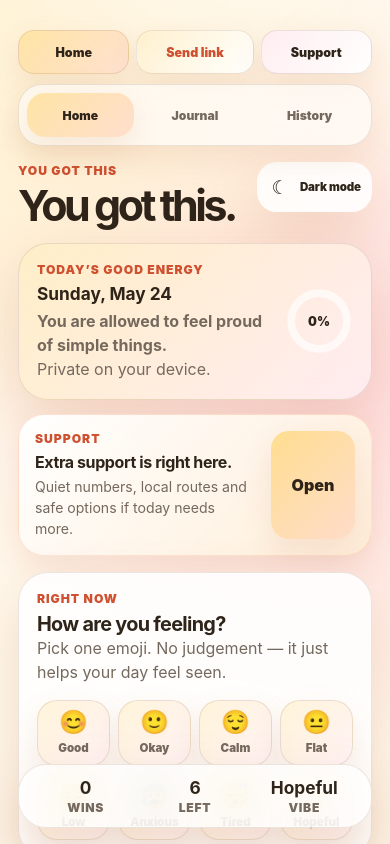
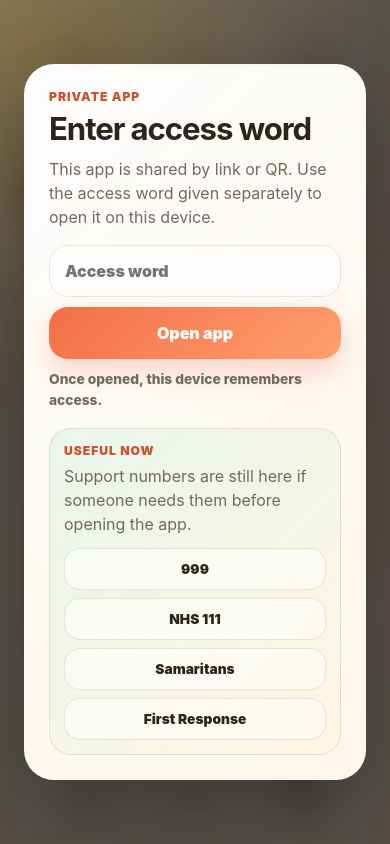
Before and after one commit to craigandersonsmaf-prog/you-got-this, a plain HTML site: page index.html in a window 390 px wide. Shown: the top 844 px of the page. Drawn offline with Linux system fonts and the light colour scheme.

Commit message:
Add files via upload

```diff
--- a/app.js
+++ b/app.js
@@ -82,6 +82,10 @@ const els = {
   openTabButtons: document.querySelectorAll("[data-open-tab]"),
   topActionButtons: document.querySelectorAll(".top-action-button[data-open-tab]"),
   shareButton: document.querySelector("#shareButton"),
+  appAccessGate: document.querySelector("#appAccessGate"),
+  accessPassword: document.querySelector("#accessPassword"),
+  accessButton: document.querySelector("#accessButton"),
+  accessStatus: document.querySelector("#accessStatus"),
   privacyLock: document.querySelector("#privacyLock"),
   pinInput: document.querySelector("#pinInput"),
   unlockButton: document.querySelector("#unlockButton"),
@@ -96,6 +100,11 @@ const els = {
 const themeKey = "grounded-glow:theme";
 const keyPrefix = "grounded-glow:";
 const pinKey = "you-got-this:pin-lock";
+const appAccessKey = "you-got-this:access-granted:v1";
+
+// Change this word in GitHub when you want to change the shared access word.
+// Leave it blank ("") only if you want the app to open without an access word.
+const appAccessPassword = "yougotthis";
 let toastTimer;
 let selectedJournalDate = getLocalDateKey();
 let state = loadDayState(getLocalDateKey());
@@ -522,6 +531,62 @@ function getPinRecord() {
   }
 }
 
+function appAccessRequired() {
+  return appAccessPassword.trim().length > 0;
+}
+
+function hasAppAccess() {
+  return !appAccessRequired() || localStorage.getItem(appAccessKey) === "yes";
+}
+
+function showAppAccessGate() {
+  if (!els.appAccessGate) return;
+  els.appAccessGate.classList.remove("hidden");
+  document.body.classList.add("app-locked");
+  setTimeout(() => els.accessPassword?.focus(), 80);
+}
+
+function hideAppAccessGate() {
+  if (!els.appAccessGate) return;
+  els.appAccessGate.classList.add("hidden");
+  document.body.classList.remove("app-locked");
+  if (els.accessPassword) els.accessPassword.value = "";
+}
+
+function unlockAppAccess() {
+  if (!appAccessRequired()) {
+    hideAppAccessGate();
+    return true;
+  }
+
+  const entered = els.accessPassword.value.trim();
+
+  if (entered === appAccessPassword.trim()) {
+    localStorage.setItem(appAccessKey, "yes");
+    hideAppAccessGate();
+    if (getPinRecord()) {
+      showPrivacyLock();
+    } else {
+      showToast("App opened. You got this.");
+    }
+    return true;
+  }
+
+  els.accessStatus.textContent = "That access word did not match. Check it and try again.";
+  els.accessPassword.select();
+  return false;
+}
+
+function initAppAccessGate() {
+  if (hasAppAccess()) {
+    hideAppAccessGate();
+    return true;
+  }
+
+  showAppAccessGate();
+  return false;
+}
+
 function showPrivacyLock() {
   if (!els.privacyLock) return;
   els.privacyLock.classList.remove("hidden");
@@ -677,6 +742,12 @@ els.themeToggle.addEventListener("click", () => {
 
 els.shareButton.addEventListener("click", shareAppLink);
 
+els.accessButton?.addEventListener("click", unlockAppAccess);
+
+els.accessPassword?.addEventListener("keydown", event => {
+  if (event.key === "Enter") unlockAppAccess();
+});
+
 els.setPinButton.addEventListener("click", setPrivacyPin);
 
 els.unlockButton.addEventListener("click", unlockPrivacy);
@@ -701,8 +772,9 @@ if ("serviceWorker" in navigator) {
 }
 
 initTheme();
+const appAccessReady = initAppAccessGate();
 updatePrivacyUi();
-if (getPinRecord()) showPrivacyLock();
+if (appAccessReady && getPinRecord()) showPrivacyLock();
 els.journalDate.value = selectedJournalDate;
 renderToday();
 loadPersonalJournalForSelectedDate();
--- a/index.html
+++ b/index.html
@@ -13,6 +13,30 @@
 </head>
 <body>
   <div class="sky-glow" aria-hidden="true"></div>
+
+  <div class="lock-screen access-lock" id="appAccessGate" role="dialog" aria-modal="true" aria-labelledby="accessTitle">
+    <section class="lock-card">
+      <span class="label">Private app</span>
+      <h2 id="accessTitle">Enter access word</h2>
+      <p>This app is shared by link or QR. Use the access word given separately to open it on this device.</p>
+      <div class="lock-input-row">
+        <input id="accessPassword" type="password" placeholder="Access word" autocomplete="off" autocapitalize="none" spellcheck="false" />
+        <button class="primary-button" id="accessButton" type="button">Open app</button>
+      </div>
+      <p class="save-status" id="accessStatus">Once opened, this device remembers access.</p>
+
+      <div class="access-support">
+        <span class="label">Useful now</span>
+        <p>Support numbers are still here if someone needs them before opening the app.</p>
+        <div class="access-support-links">
+          <a href="tel:999">999</a>
+          <a href="tel:111">NHS 111</a>
+          <a href="tel:116123">Samaritans</a>
+          <a href="tel:08009521181">First Response</a>
+        </div>
+      </div>
+    </section>
+  </div>
 
   <div class="lock-screen hidden" id="privacyLock" role="dialog" aria-modal="true" aria-labelledby="lockTitle">
     <section class="lock-card">
--- a/service-worker.js
+++ b/service-worker.js
@@ -1,4 +1,4 @@
-const CACHE_NAME = "you-got-this-release-v4-top-menu-share-pin";
+const CACHE_NAME = "you-got-this-release-v5-access-word";
 const APP_ASSETS = [
   "./",
   "./index.html",
--- a/styles.css
+++ b/styles.css
@@ -1388,6 +1388,54 @@ textarea:focus {
   font-size: clamp(1.8rem, 8vw, 2.7rem);
 }
 
+body.app-locked {
+  overflow: hidden;
+}
+
+.access-lock {
+  z-index: 140;
+}
+
+.access-support {
+  margin-top: 18px;
+  padding: 14px;
+  border: 1px solid var(--line);
+  border-radius: 22px;
+  background:
+    linear-gradient(135deg, rgba(126, 214, 165, 0.16), rgba(255, 209, 102, 0.12)),
+    rgba(255, 255, 255, 0.38);
+}
+
+:root.dark .access-support {
+  background:
+    linear-gradient(135deg, rgba(126, 214, 165, 0.10), rgba(255, 176, 130, 0.09)),
+    rgba(255, 255, 255, 0.05);
+}
+
+.access-support-links {
+  display: grid;
+  grid-template-columns: repeat(2, minmax(0, 1fr));
+  gap: 8px;
+  margin-top: 12px;
+}
+
+.access-support-links a {
+  min-height: 42px;
+  display: grid;
+  place-items: center;
+  border-radius: 16px;
+  color: var(--text);
+  background: rgba(255, 255, 255, 0.58);
+  border: 1px solid var(--line);
+  font-size: 0.86rem;
+  font-weight: 950;
+  text-decoration: none;
+}
+
+:root.dark .access-support-links a {
+  background: rgba(255, 255, 255, 0.07);
+}
+
 .lock-input-row,
 .pin-row {
   display: flex;
@@ -1462,4 +1510,8 @@ textarea:focus {
   .pin-row .primary-button {
     width: 100%;
   }
+
+  .access-support-links {
+    grid-template-columns: 1fr;
+  }
 }
```
Also changed, not shown: 1 other file.
